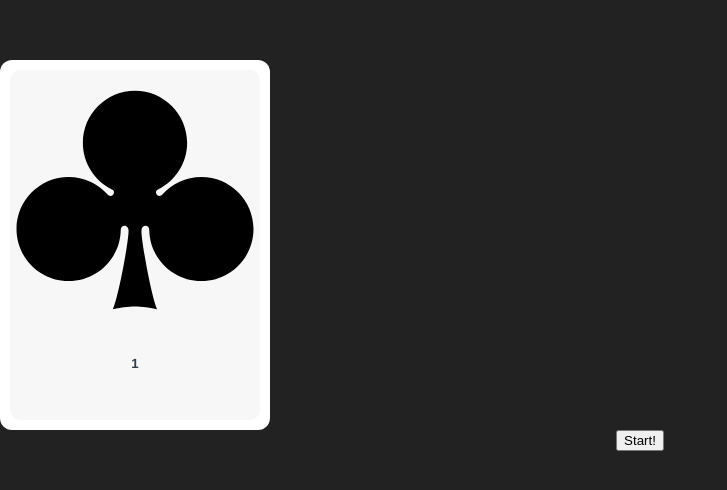
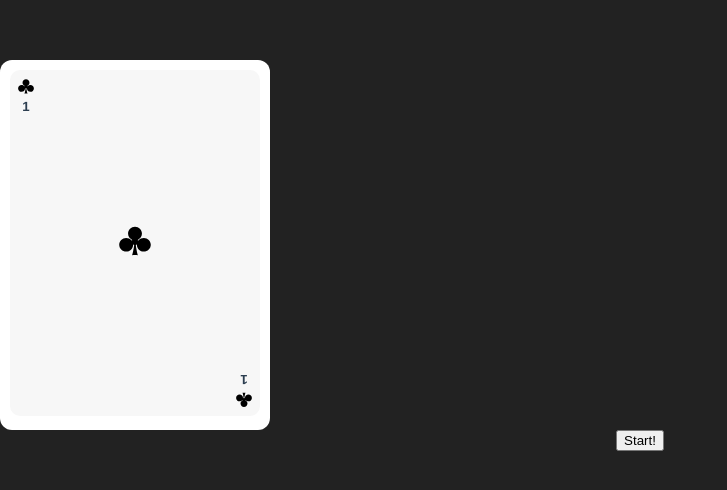
Before and after one commit to nitipon-apaisri/card-game, a Vue app: page / in a window 1280 px wide. Shown: the top 490 px of the page, without its empty margins (0-727 px from the left). Built offline with nearby package versions, Linux system fonts and the light colour scheme.

Commit message:
Fixed bug for random number adn styling card

```diff
--- a/src/App.vue
+++ b/src/App.vue
@@ -16,6 +16,16 @@ export default {
 </script>
 
 <style lang="scss">
+h1,
+h2,
+h3,
+h4,
+h5,
+h6,
+p,
+hr {
+  margin: 0;
+}
 body {
   background-color: #222222;
   margin: 0 !important;
--- a/src/components/Card.vue
+++ b/src/components/Card.vue
@@ -6,8 +6,13 @@
           <img :src="require('../assets/' + symbol + '.svg')" alt="symbol" />
           <h5>{{ number }}</h5>
         </div>
-        <div class="middle"></div>
-        <div class="bottom"></div>
+        <div class="middle">
+          <img :src="require('../assets/' + symbol + '.svg')" alt="symbol" />
+        </div>
+        <div class="bottom">
+          <img :src="require('../assets/' + symbol + '.svg')" alt="symbol" />
+          <h5>{{ number }}</h5>
+        </div>
       </div>
     </div>
     <button @click="start()">Start!</button>
@@ -34,16 +39,15 @@ export default {
       return randomElement;
     },
     start() {
-      if (this.randomNumber() === 11) {
+      this.number = this.randomNumber().toString();
+      if (this.number == 11) {
         this.number = "J";
-      } else if (this.randomNumber() === 12) {
+      } else if (this.number == 12) {
         this.number = "Q";
-      } else if (this.randomNumber() === 13) {
+      } else if (this.number == 13) {
         this.number = "K";
-      } else if (this.randomNumber() === 1) {
-        this.number = "ACE";
-      } else {
-        this.number = this.randomNumber();
+      } else if (this.number == 1) {
+        this.number = "A";
       }
       this.symbol = this.randomSymbol();
     },
@@ -62,7 +66,30 @@ export default {
     .card-inner {
       border-radius: 10px;
       background: #f7f7f7;
-      height: 100%;
+      display: flex;
+      height: 330px;
+      flex-direction: column;
+      justify-content: space-between;
+      padding: 8px;
+      .corner-img {
+        img {
+          width: 16px;
+        }
+      }
+      .top {
+        align-self: flex-start;
+        @extend .corner-img;
+      }
+      .middle {
+        img {
+          width: 32px;
+        }
+      }
+      .bottom {
+        align-self: flex-end;
+        @extend .corner-img;
+        transform: rotate(180deg);
+      }
     }
   }
 }
```
